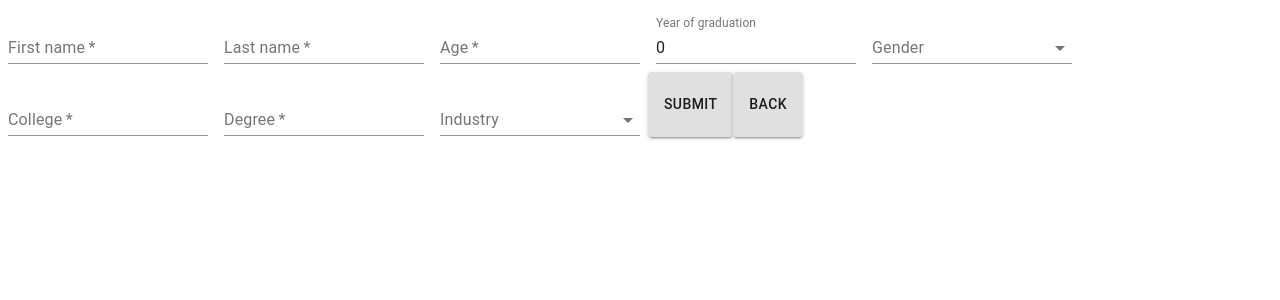
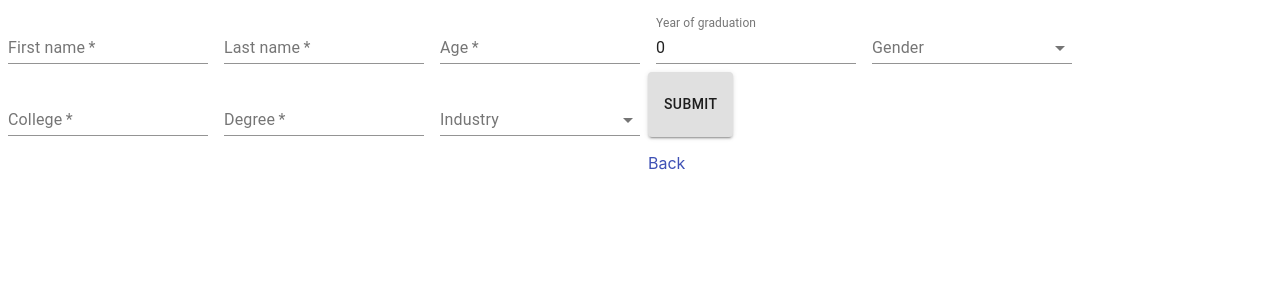
Before and after one commit to Kelvinyang97/alumniNetwork, a React (Create React App) app: page /profile in a window 1280 px wide. Shown: the top 300 px of the page. Built offline with nearby package versions, Linux system fonts and the light colour scheme.

Commit message:
add back

```diff
--- a/src/profile.js
+++ b/src/profile.js
@@ -5,6 +5,7 @@ import MenuItem from '@material-ui/core/MenuItem';
 import TextField from '@material-ui/core/TextField';
 import Button from '@material-ui/core/Button';
 import {db, auth} from './firebase'
+import Link from '@material-ui/core/Link';
 
 const useStyles = makeStyles(theme => ({
   container: {
@@ -165,9 +166,9 @@ export default function Profile() {
       <Button variant="contained" onClick={()=>{submit()}}>
           <p>Submit</p>
       </Button>
-      <Button variant="contained" onClick={()=>{goBack()}}>
+      <Link href='/dashboard'>
           <p>Back</p>
-      </Button>
+      </Link>
       </div>
     </form>
   );
```
